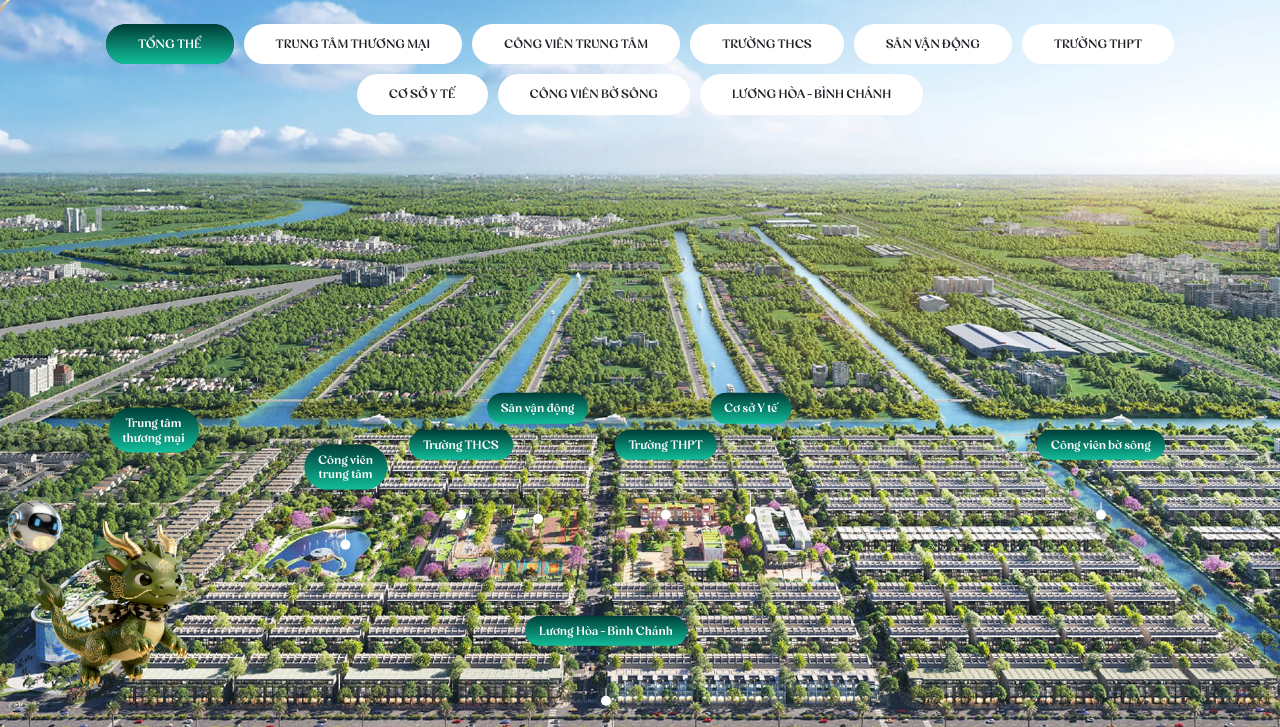
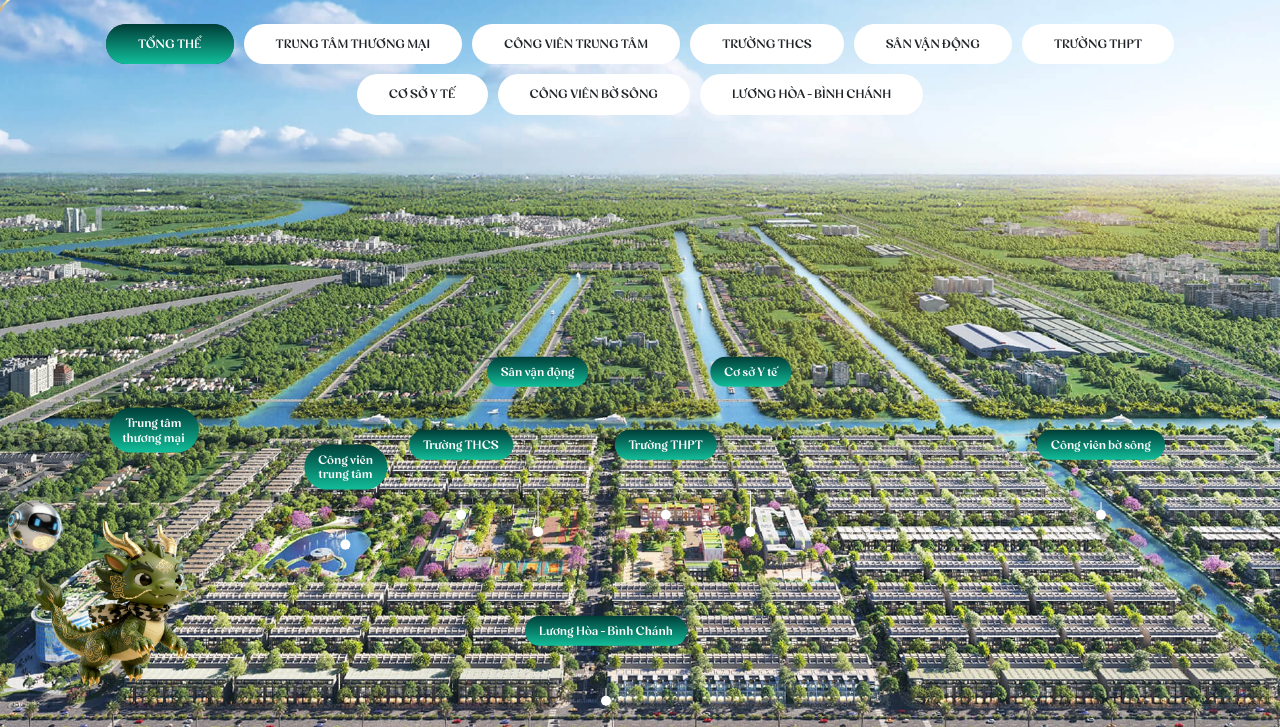
Before and after one commit to alphacreativee/dragon-eden, a website: page facilities.html in a window 1280 px wide. Shown: the top 727 px of the page. Drawn offline with Linux system fonts and the light colour scheme.

Commit message:
fix bug mobile

```diff
--- a/assets/scss/_leaflet.scss
+++ b/assets/scss/_leaflet.scss
@@ -24,7 +24,7 @@
     padding: 48px 0 118px;
 
     @media (max-width: 991px) {
-      padding: 48px 24px 118px;
+      padding: 24px 24px 118px;
     }
 
     .wp-block-image {
--- a/facilities.html
+++ b/facilities.html
@@ -188,7 +188,7 @@
                 </div>
                 <div
                   class="tooltip-area"
-                  style="bottom: 40%; left: 42%; --line-height: 100px"
+                  style="bottom: 45%; left: 42%; --line-height: 150px"
                 >
                   Sân vận động
                 </div>
@@ -200,7 +200,7 @@
                 </div>
                 <div
                   class="tooltip-area"
-                  style="bottom: 40%; right: 35%; --line-height: 100px"
+                  style="bottom: 45%; right: 35%; --line-height: 150px"
                 >
                   Cơ sở Y tế
                 </div>
```
Also changed, not shown: assets/main/css/style.css, assets/main/css/style.min.css.
